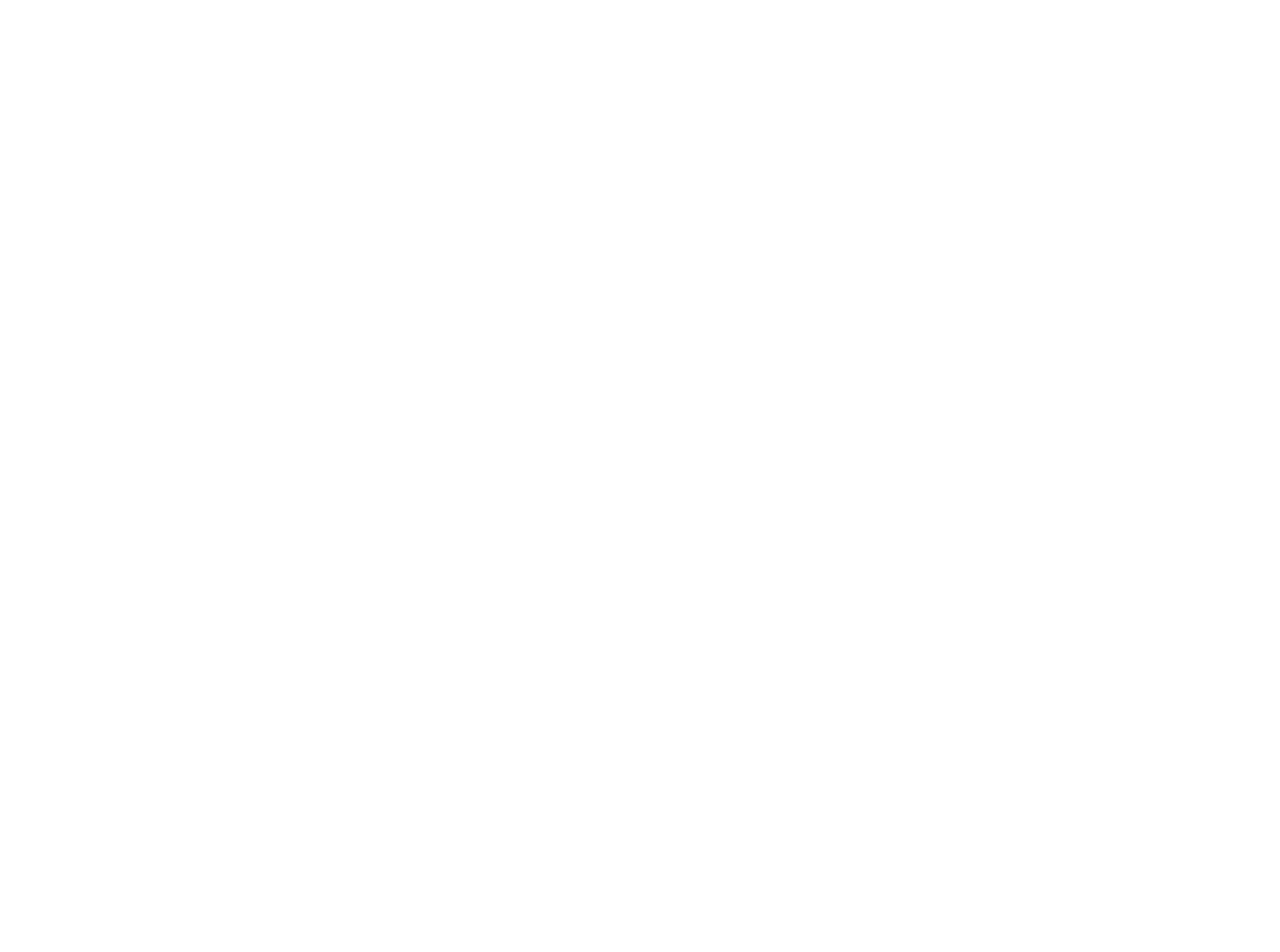
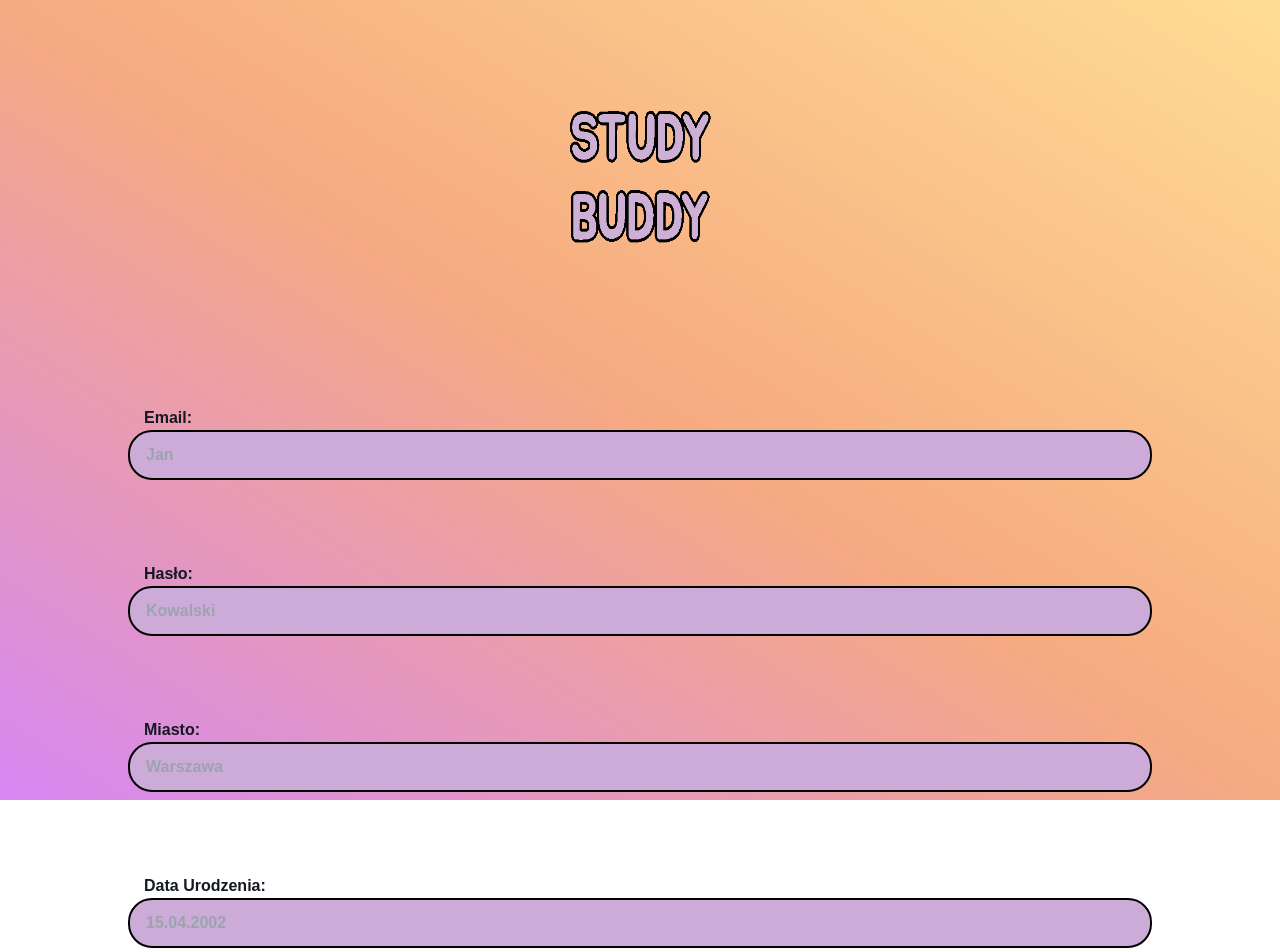
Before and after one commit to kasperborecki/StudyBuddy, a React (Create React App) app: page /Complete-Data in a window 1280 px wide. Before the commit this address had no page. Shown: the top 952 px of the page. Before the commit the page ends 800 px from the top, so only its background shows below. Built offline with nearby package versions, Linux system fonts and the light colour scheme.

Commit message:
registrationCompleteData

```diff
--- /dev/null
+++ b/src/atoms/RegistredUser.Atom.tsx
@@ -0,0 +1,6 @@
+import { atom } from 'recoil';
+
+export const registeredUserEmail = atom({
+  key: 'registeredUserEmail',
+  default: ''
+});
--- /dev/null
+++ b/src/pages/auth/CompleteData.page.tsx
@@ -0,0 +1,88 @@
+import {ChangeEvent, FormEvent, useState} from 'react';
+import logo from '../../asets/Logo.png';
+import {IoMdEye} from 'react-icons/io';
+import {IoMdEyeOff} from 'react-icons/io';
+import supabase from '../../config/SupabaseClient';
+import {useNavigate} from 'react-router-dom';
+
+const CompleteDataPage = () => {
+  // const navigate = useNavigate();
+
+  const [formData, setFormData] = useState({
+    name: '',
+    surname: '',
+    city: '',
+    birthDate: '',
+  });
+
+  const handleChange = (event: ChangeEvent<HTMLInputElement>): void => {
+    setFormData((prevFormData) => ({
+      ...prevFormData,
+      [event.target.name]: event.target.value,
+    }));
+    console.log(formData);
+  };
+
+  const handleSubmit = async (e: FormEvent): Promise<void> => {
+    e.preventDefault();
+  };
+
+  return (
+    <div className='flex flex-col items-center justify-start h-screen bg-gradient-to-tr from-[#D687F3] via-[#F6AA80] to-[#FFDD94]'>
+      <div className='mt-[8%]'>
+        <img
+          src={logo}
+          alt='Logo'
+          className='w-[150px] h-[150px]'
+        />
+      </div>
+      <form
+        className='mt-[12%] w-screen flex flex-col items-center font-k2d font-bold'
+        onSubmit={handleSubmit}>
+        <div className='w-[80%]'>
+          <label className='ml-4'>Email:</label>
+          <input
+            className='bg-[#ccabd8] border-2 border-black w-full h-[50px] rounded-3xl mb-[8%] pl-4 focus:outline-none focus:border-purple-500'
+            placeholder='Jan'
+            name='name'
+            onChange={handleChange}
+          />
+          <label className='ml-4'>Hasło:</label>
+          <div className='relative'>
+            <input
+              className='bg-[#ccabd8] border-2 border-black w-full h-[50px] rounded-3xl mb-[8%] pl-4 focus:outline-none focus:border-purple-500'
+              placeholder='Kowalski'
+              name='surname'
+              onChange={handleChange}
+            />
+            <label className='ml-4'>Miasto:</label>
+            <div className='relative'>
+              <input
+                className='bg-[#ccabd8] border-2 border-black w-full h-[50px] rounded-3xl mb-[8%] pl-4 focus:outline-none focus:border-purple-500'
+                placeholder='Warszawa'
+                name='city'
+                onChange={handleChange}
+              />
+            </div>
+            <label className='ml-4'>Data Urodzenia:</label>
+            <div className='relative'>
+              <input
+                className='bg-[#ccabd8] border-2 border-black w-full h-[50px] rounded-3xl mb-[8%] pl-4 focus:outline-none focus:border-purple-500'
+                placeholder='15.04.2002'
+                name='birthDate'
+                onChange={handleChange}
+              />
+            </div>
+          </div>
+        </div>
+        <button
+          className='bg-[#ccabd8] border-2 border-black w-[50%] h-[50px] rounded-3xl mt-[8%]'
+          type='submit'>
+          Dalej
+        </button>
+      </form>
+    </div>
+  );
+};
+
+export default CompleteDataPage;
--- a/src/pages/authorization/Login.Page.tsx
+++ b/src/pages/auth/Login.Page.tsx
@@ -42,8 +42,12 @@
 
   return (
     <div className='flex flex-col items-center justify-start h-screen bg-gradient-to-tr from-[#D687F3] via-[#F6AA80] to-[#FFDD94]'>
-      <div className='mt-[25%]'>
-        <img src={logo} alt='Logo' className='w-[200px] h-[200px]' />
+     <div className='mt-[8%]'>
+        <img
+          src={logo}
+          alt='Logo'
+          className='w-[150px] h-[150px]'
+        />
       </div>
       <form className='mt-[12%] w-screen flex flex-col items-center font-k2d font-bold' onSubmit={handleSubmit}>
         <div className='w-[80%]'>
--- a/src/pages/authorization/Registration.Page.tsx
+++ b/src/pages/auth/Registration.Page.tsx
@@ -4,10 +4,13 @@
 import {IoMdEyeOff} from 'react-icons/io';
 import supabase from '../../config/SupabaseClient';
 import {useNavigate} from 'react-router-dom';
+import { useRecoilState} from 'recoil';
+import { registeredUserEmail } from '../../atoms/RegistredUser.Atom';
 
 const RegistrationPage = () => {
   const navigate = useNavigate();
   const [isPasswordVisible, setIsPasswordVisible] = useState<boolean>(false);
+  const [, setRegisteredUser] = useRecoilState(registeredUserEmail);
 
   const [formData, setFormData] = useState({
     email: '',
@@ -35,7 +38,8 @@
           email: formData.email,
           password: formData.password,
         });
-        // navigate('/');
+        navigate('/Complete-Data');
+        setRegisteredUser(formData.email)
 
         if (error) throw error;
       } catch (error) {
@@ -46,11 +50,11 @@
 
   return (
     <div className='flex flex-col items-center justify-start h-screen bg-gradient-to-tr from-[#D687F3] via-[#F6AA80] to-[#FFDD94]'>
-      <div className='mt-[25%]'>
+      <div className='mt-[8%]'>
         <img
           src={logo}
           alt='Logo'
-          className='w-[200px] h-[200px]'
+          className='w-[150px] h-[150px]'
         />
       </div>
       <form
--- a/src/routes/Router.tsx
+++ b/src/routes/Router.tsx
@@ -2,15 +2,15 @@
 import { RecoilRoot } from 'recoil';
 import { BrowserRouter as Router, Route, Routes } from 'react-router-dom';
 
-import WelcomePage from '../pages/authorization/Welcome.Page';
-import LoginPage from '../pages/authorization/Login.Page';
-import RegistrationPage from '../pages/authorization/Registration.Page';
+import WelcomePage from '../pages/auth/Welcome.Page';
+import LoginPage from '../pages/auth/Login.Page';
+import RegistrationPage from '../pages/auth/Registration.Page';
 import { useAuth } from '../atoms/Route.Atom';
 import HomePage from '../pages/home/Home.Page';
+import CompleteDataPage from '../pages/auth/CompleteData.page';
 
 const AppRouter = () => {
   const { session } = useAuth();
-  console.log(session);
 
   return (
     <RecoilRoot>
@@ -23,6 +23,7 @@
               <Route path='/' element={<WelcomePage />} />
               <Route path='/login' element={<LoginPage />} />
               <Route path='/registration' element={<RegistrationPage />} />
+              <Route path='Complete-Data' element={<CompleteDataPage />} />
             </>
           )}
         </Routes>
--- /dev/null
+++ b/src/services/common/UserData.tsx
@@ -0,0 +1,22 @@
+import supabase from "../../config/SupabaseClient";
+
+const completeUserData = async (formData: string) => {
+const { error } = await supabase
+  .from('profiles')
+  .insert([
+    {
+      name: FormData.name,
+      // surname: FormData.surname,
+      // city: FormData.city,
+      // birth_date: FormData.birthDate,
+    },
+  ])
+  // .eq(email, )
+  if (error) throw error.message;
+};
+
+const UserData = {
+  completeUserData,
+}
+
+export default UserData
```
Also changed, not shown: src/pages/auth/Welcome.Page.tsx (renamed from src/pages/authorization/Welcome.Page.tsx).
